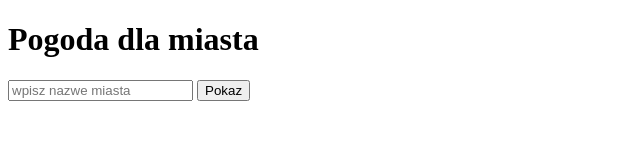
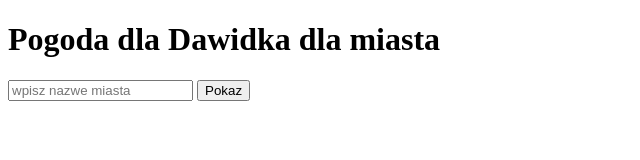
Before and after one commit to robertpetra/zajecia1, a plain HTML site: page index.html in a window 1280 px wide. Shown: the whole page, without its empty margins (0-640 px from the left). Drawn offline with Linux system fonts and the light colour scheme.

Commit message:
nowe testowe

```diff
--- a/index.html
+++ b/index.html
@@ -7,7 +7,7 @@
     <title>Serwis pogodowy</title>
 </head>
 <body>
-    <h1>Pogoda dla miasta</h1>
+    <h1>Pogoda dla Dawidka dla miasta</h1>
 
     <form action="/" method="post">
      <input type="text" name="miasto" placeholder="wpisz nazwe miasta">
```
